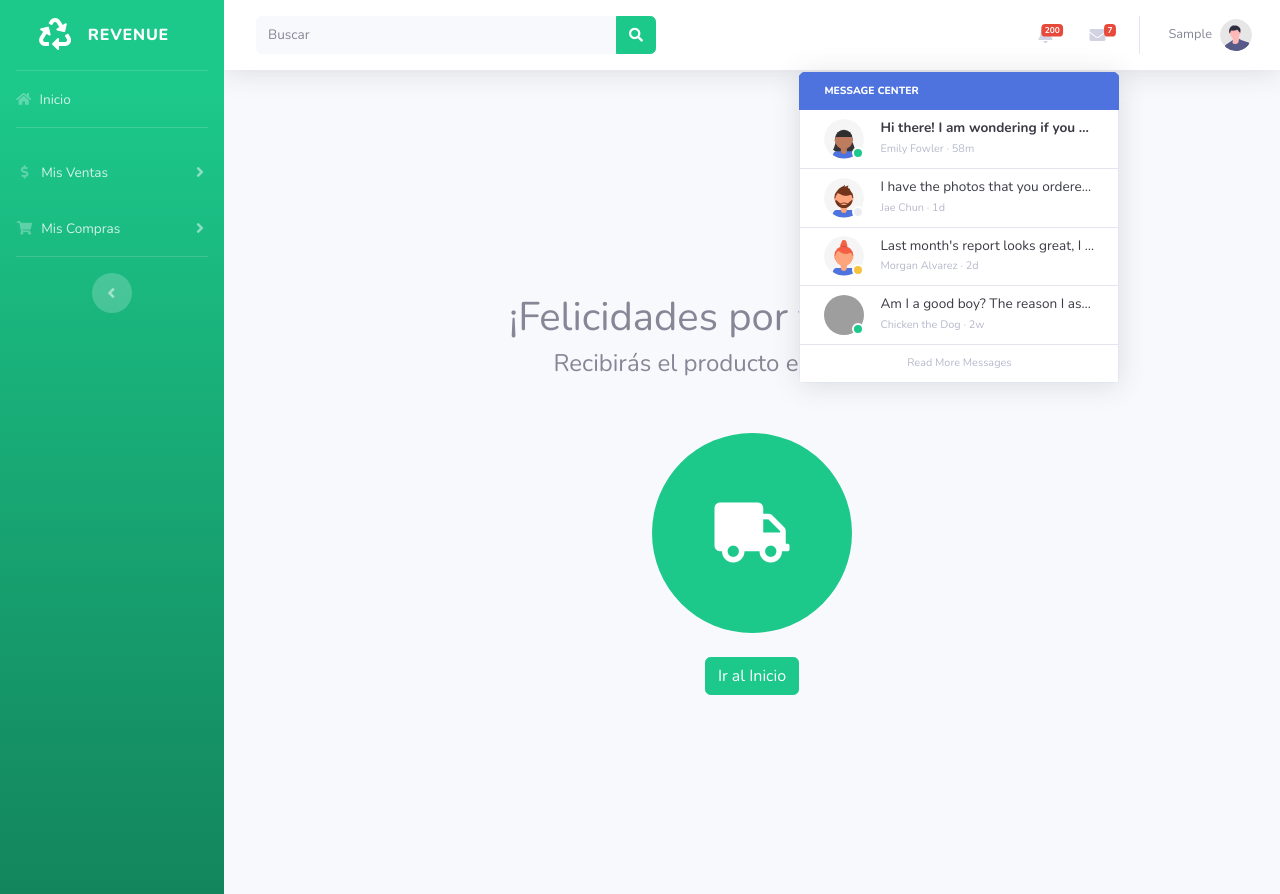
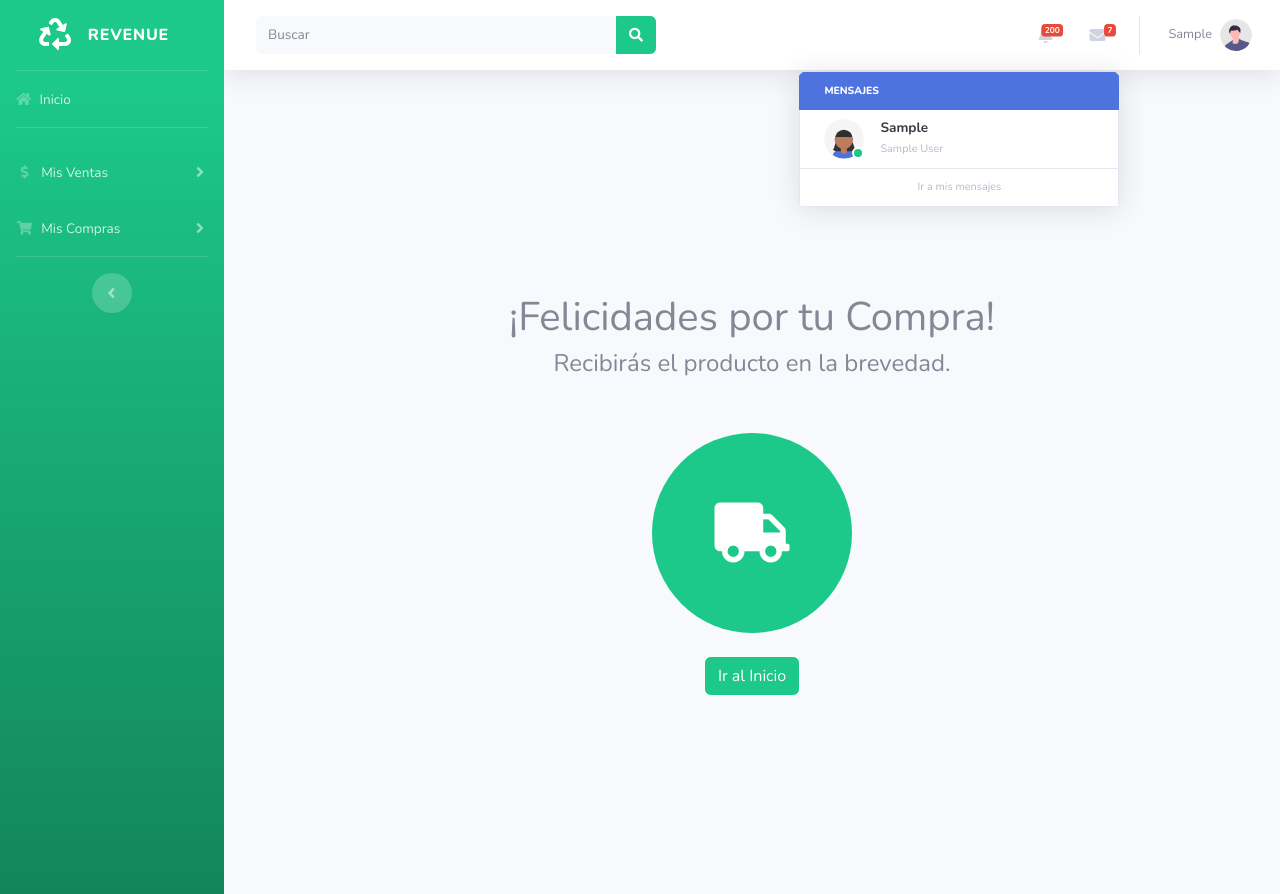
Before and after one commit to qubit26/Revenue, a Django app: page /articulo_comprado/ in a window 1280 px wide, after a click that opens the changed part. Run offline with Django 4.2, Linux system fonts and the light colour scheme; a user stored in the database is signed in; tables that the repository leaves empty hold one stand-in row (values such as "Sample post"); some libraries are stand-ins or nearby versions; grey boxes are pictures that could not be loaded.

Commit message:
Implementación inicial de mensajes y notificaciones

```diff
--- a/core/settings.py
+++ b/core/settings.py
@@ -65,6 +65,8 @@ TEMPLATES = [
                 'django.template.context_processors.request',
                 'django.contrib.auth.context_processors.auth',
                 'django.contrib.messages.context_processors.messages',
+                'management.context_processors.get_notificaciones',
+                'management.context_processors.get_mensajes'
             ],
         },
     },
--- /dev/null
+++ b/management/context_processors.py
@@ -0,0 +1,9 @@
+from management.models import *
+
+def get_notificaciones(request):
+    notificaciones = Notificacion.objects.filter(receptor=request.user.id)[:3]
+    return {'notificaciones': notificaciones}
+
+def get_mensajes(request):
+    mensajes = Mensaje.objects.filter(receptor=request.user.id)[:4]
+    return {'mensajes': mensajes}
--- a/management/templates/detalle_oferta.html
+++ b/management/templates/detalle_oferta.html
@@ -30,7 +30,7 @@
                         {% comment %} Carrusel de Imagenes {% endcomment %}
                         <div class="mb-3 d-flex flex-column">
                             <div class="w-75 my-3 align-self-center">
-                                <img class="img-fluid" src="{{offer.imagenes.first.imagen.url}}">
+                                <img class="img-fluid w-100" src="{{offer.imagenes.first.imagen.url}}">
                             </div>
                             <div class="w-75 my-3 align-self-center">
                                 <div class="row d-flex justify-content-around">
--- a/management/templates/includes/topbar.html
+++ b/management/templates/includes/topbar.html
@@ -60,42 +60,23 @@
             <div class="dropdown-list dropdown-menu dropdown-menu-right shadow animated--grow-in"
                 aria-labelledby="alertsDropdown">
                 <h6 class="dropdown-header">
-                    Alerts Center
+                    Notificaciones
                 </h6>
+                {% if notificaciones %}
+                    {% for notificacion in notificaciones %}
                         <a class="dropdown-item d-flex align-items-center" href="#">
                             <div class="mr-3">
                                 <div class="icon-circle bg-primary">
-                            <i class="fas fa-file-alt text-white"></i>
+                                    <i class="fas fa-bell fa-fw text-white"></i>
                                 </div>
                             </div>
                             <div>
-                        <div class="small text-gray-500">December 12, 2019</div>
-                        <span class="font-weight-bold">A new monthly report is ready to download!</span>
+                                <div class="small text-gray-500">{{notificacion.fecha}}</div>
+                                <span class="font-weight-bold">{{notificacion.mensaje}}</span>
                             </div>
                         </a>
-                <a class="dropdown-item d-flex align-items-center" href="#">
-                    <div class="mr-3">
-                        <div class="icon-circle bg-success">
-                            <i class="fas fa-donate text-white"></i>
-                        </div>
-                    </div>
-                    <div>
-                        <div class="small text-gray-500">December 7, 2019</div>
-                        $290.29 has been deposited into your account!
-                    </div>
-                </a>
-                <a class="dropdown-item d-flex align-items-center" href="#">
-                    <div class="mr-3">
-                        <div class="icon-circle bg-warning">
-                            <i class="fas fa-exclamation-triangle text-white"></i>
-                        </div>
-                    </div>
-                    <div>
-                        <div class="small text-gray-500">December 2, 2019</div>
-                        Spending Alert: We've noticed unusually high spending for your account.
-                    </div>
-                </a>
-                <a class="dropdown-item text-center small text-gray-500" href="#">Show All Alerts</a>
+                    {% endfor %}
+                {% endif %}
             </div>
         </li>
 
@@ -111,8 +92,10 @@
             <div class="dropdown-list dropdown-menu dropdown-menu-right shadow animated--grow-in"
                 aria-labelledby="messagesDropdown">
                 <h6 class="dropdown-header">
-                    Message Center
+                    Mensajes
                 </h6>
+                {% if mensajes %}
+                    {% for mensaje in mensajes %}
                         <a class="dropdown-item d-flex align-items-center" href="#">
                             <div class="dropdown-list-image mr-3">
                                 <img class="rounded-circle" src="{% static 'img/undraw_profile_1.svg' %}"
@@ -120,48 +103,14 @@
                                 <div class="status-indicator bg-success"></div>
                             </div>
                             <div class="font-weight-bold">
-                        <div class="text-truncate">Hi there! I am wondering if you can help me with a
-                            problem I've been having.</div>
-                        <div class="small text-gray-500">Emily Fowler · 58m</div>
+                                <div class="text-truncate">{{mensaje.mensaje}}</div>
+                                <div class="small text-gray-500">{{mensaje.emisor.first_name}} {{mensaje.emisor.last_name}}</div>
                             </div>
                         </a>
-                <a class="dropdown-item d-flex align-items-center" href="#">
-                    <div class="dropdown-list-image mr-3">
-                        <img class="rounded-circle" src="{% static 'img/undraw_profile_2.svg' %}"
-                            alt="...">
-                        <div class="status-indicator"></div>
-                    </div>
-                    <div>
-                        <div class="text-truncate">I have the photos that you ordered last month, how
-                            would you like them sent to you?</div>
-                        <div class="small text-gray-500">Jae Chun · 1d</div>
-                    </div>
-                </a>
-                <a class="dropdown-item d-flex align-items-center" href="#">
-                    <div class="dropdown-list-image mr-3">
-                        <img class="rounded-circle" src="{% static 'img/undraw_profile_3.svg' %}"
-                            alt="...">
-                        <div class="status-indicator bg-warning"></div>
-                    </div>
-                    <div>
-                        <div class="text-truncate">Last month's report looks great, I am very happy with
-                            the progress so far, keep up the good work!</div>
-                        <div class="small text-gray-500">Morgan Alvarez · 2d</div>
-                    </div>
-                </a>
-                <a class="dropdown-item d-flex align-items-center" href="#">
-                    <div class="dropdown-list-image mr-3">
-                        <img class="rounded-circle" src="https://source.unsplash.com/Mv9hjnEUHR4/60x60"
-                            alt="...">
-                        <div class="status-indicator bg-success"></div>
-                    </div>
-                    <div>
-                        <div class="text-truncate">Am I a good boy? The reason I ask is because someone
-                            told me that people say this to all dogs, even if they aren't good...</div>
-                        <div class="small text-gray-500">Chicken the Dog · 2w</div>
-                    </div>
-                </a>
-                <a class="dropdown-item text-center small text-gray-500" href="#">Read More Messages</a>
+                    {% endfor %}
+                {% endif %}
+
+                <a class="dropdown-item text-center small text-gray-500" href="#">Ir a mis mensajes</a>
             </div>
         </li>
 
--- a/management/views.py
+++ b/management/views.py
@@ -1,6 +1,6 @@
 from django.contrib.auth.decorators import login_required
 from django.shortcuts import render, redirect, HttpResponse
-from management.models import ImagenesOferta, Oferta, Venta, Compra
+from management.models import *
 from management.forms import formOferta, formMensaje
 from django.db.models import Q
 from django.contrib import messages
@@ -122,6 +122,9 @@ def buy_offer(request, pk_offer):
         compra.save()
         print(compra)
 
+        # Se notifica al usuario que está publicando la oferta
+        Notificacion.objects.create(oferta=oferta, mensaje=f'{NOTIFICACIONES_CHOICES[1][0]} - {oferta.titulo}', receptor=oferta.usuario)
+
         print('todo ok')
         # Se redirecciona
         return redirect('articulo_comprado')
```
Lines whose indentation alone changed are shown as unchanged.
